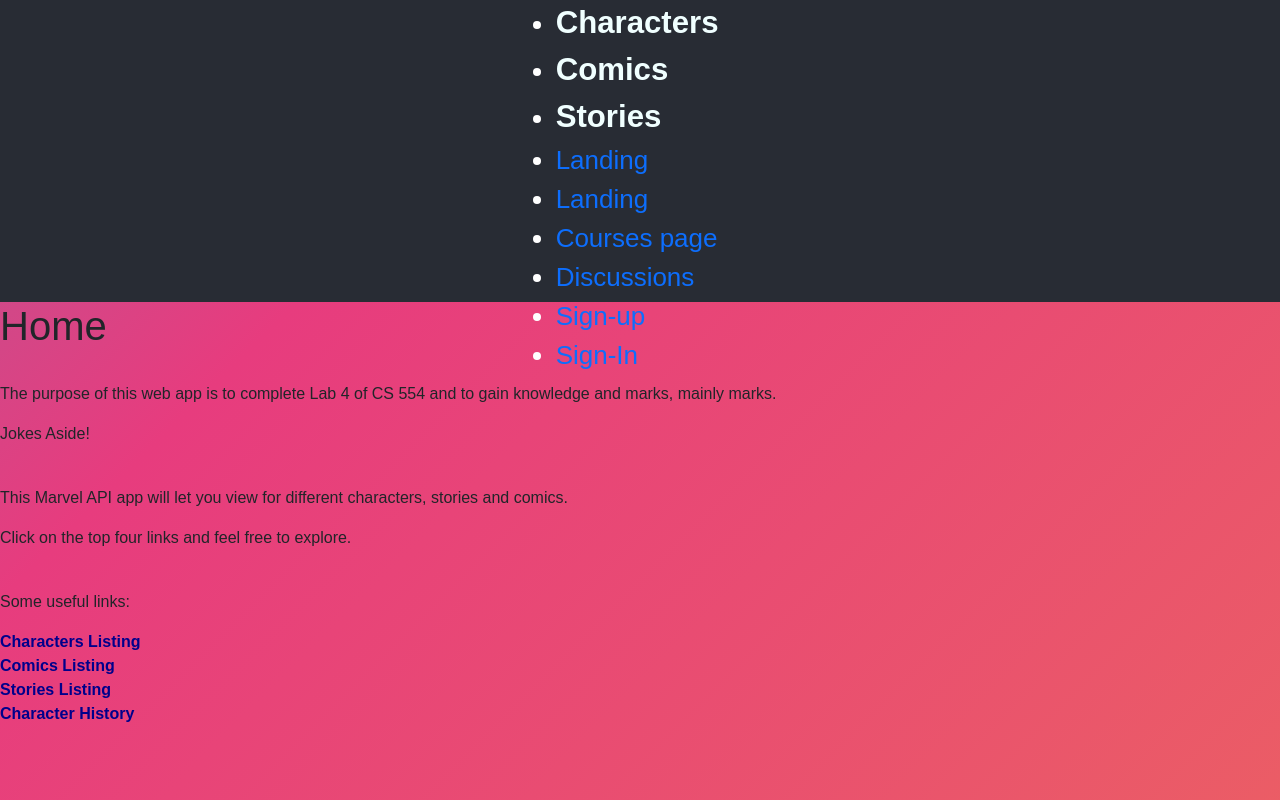
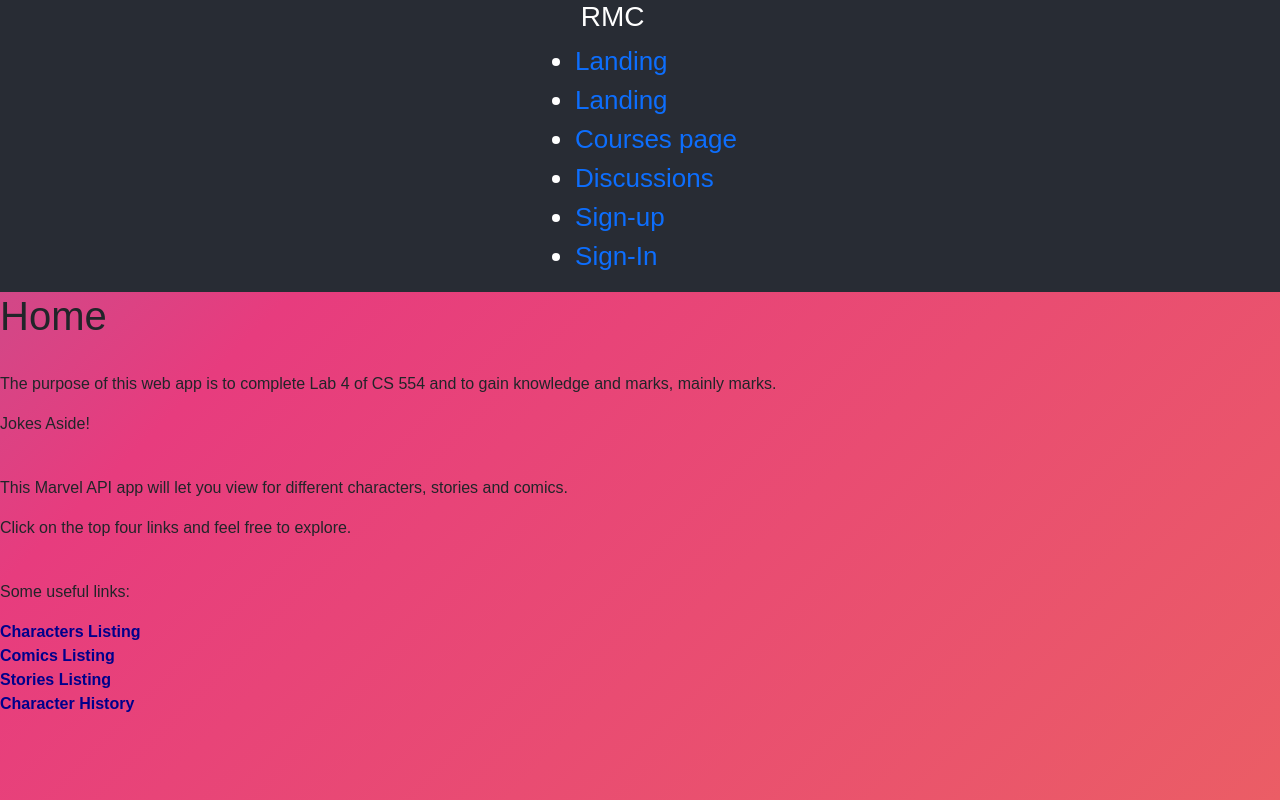
Before and after one commit to GodsScion/CS554-Project, a React (Create React App) app in the folder client/: page / in a window 1280 px wide. Built offline with nearby package versions, Linux system fonts and the light colour scheme.

Commit message:
Update Navigation.js

```diff
--- a/client/src/components/Navigation.js
+++ b/client/src/components/Navigation.js
@@ -21,30 +21,9 @@ const Navigation = () => {
     <>
       <nav className="navigation">
         <div className="flex">
-          <h3 className="App-title">Marvel API</h3>
+          <h3 className="App-title">RMC</h3>
         </div>
         <ul>
-          <li>
-            <NavLink className="showlink" to="/">
-              Home
-            </NavLink>
-          </li>
-
-          <li>
-            <NavLink className="showlink" to="/characters/page/1">
-              Characters
-            </NavLink>
-          </li>
-          <li>
-            <NavLink className="showlink" to="/comics/page/1">
-              Comics
-            </NavLink>
-          </li>
-          <li>
-            <NavLink className="showlink" to="/stories/page/1">
-              Stories
-            </NavLink>
-          </li>
 
           <li>
             <NavLink to="/">Landing</NavLink>
```
